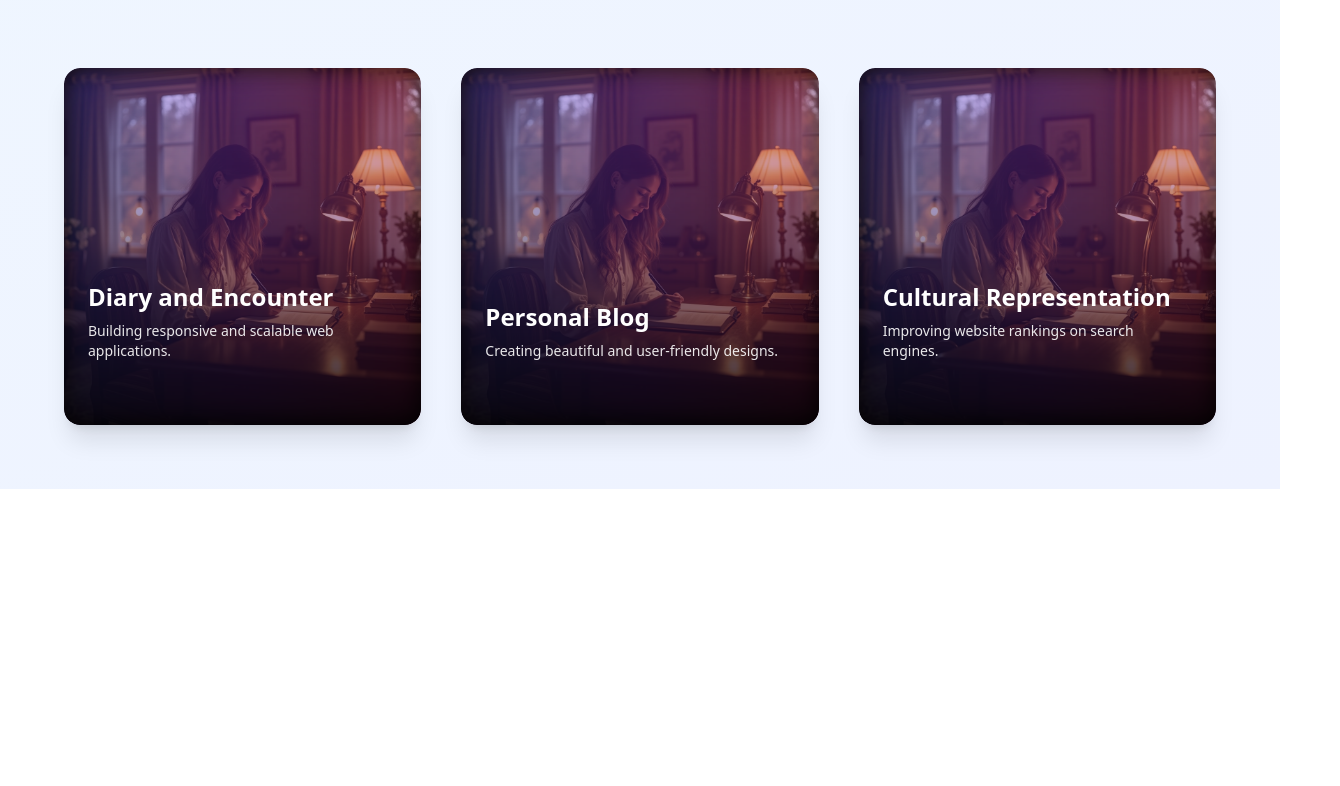
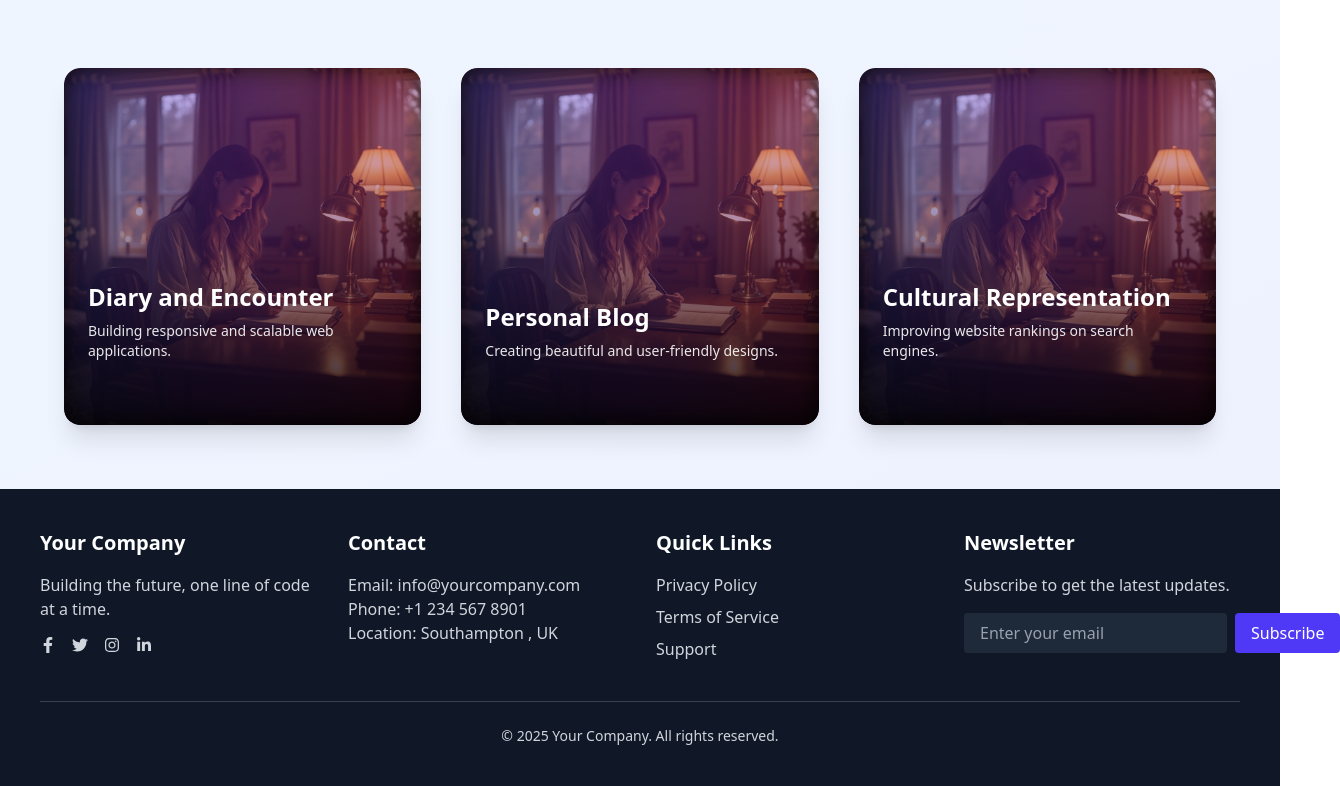
Before and after one commit to lasyaVelisela1805/Portfolio_Web_App, a React (Vite) app: page / in a window 1280 px wide. Shown: the part 988-1774 px from the top of the page, 1340 px wide, since content can reach past the window. Before the commit the page ends 1477 px from the top, so only its background shows below. Built offline with nearby package versions, Linux system fonts and the light colour scheme.

Commit message:
added footer page

```diff
--- a/package.json
+++ b/package.json
@@ -13,6 +13,7 @@
     "@tailwindcss/vite": "^4.1.6",
     "react": "^19.1.0",
     "react-dom": "^19.1.0",
+    "react-icons": "^5.5.0",
     "react-router-dom": "^7.6.0",
     "tailwindcss": "^4.1.6"
   },
--- a/src/App.jsx
+++ b/src/App.jsx
@@ -1,6 +1,7 @@
 import { BrowserRouter as Router, Routes, Route } from 'react-router-dom';
 import Home from './Components/Home.jsx';
 import Main from './Components/Main.jsx';
+import BlaBlaa from './Components/BlaBlaa.jsx';
 import ServiceOne from './Components/ServiceOne.jsx';
 // import ServiceTwo from './pages/ServiceTwo.jsx';
 // import ServiceThree from './pages/ServiceThree.jsx';
@@ -13,6 +14,7 @@ function App() {
           <>
             <Home />
             <Main />
+            <BlaBlaa />
           </>
         } />
         <Route path="/service-one" element={<ServiceOne />} />
--- /dev/null
+++ b/src/Components/BlaBlaa.jsx
@@ -0,0 +1,66 @@
+import React from 'react'
+import { FaFacebookF, FaTwitter, FaInstagram, FaLinkedinIn } from 'react-icons/fa'
+
+const BlaBlaa = () => {
+  return (
+    <footer className="bg-gray-900 text-gray-300 py-10 animate-fade-in">
+      <div className="max-w-7xl mx-auto px-6 sm:px-10">
+        <div className="grid grid-cols-1 md:grid-cols-4 gap-8">
+
+          {/* Company Info */}
+          <div>
+            <h2 className="text-xl font-semibold mb-4 text-white">Your Company</h2>
+            <p>Building the future, one line of code at a time.</p>
+            <div className="flex space-x-4 mt-4">
+              <a href="#" className="hover:text-white transition-colors"><FaFacebookF /></a>
+              <a href="#" className="hover:text-white transition-colors"><FaTwitter /></a>
+              <a href="#" className="hover:text-white transition-colors"><FaInstagram /></a>
+              <a href="#" className="hover:text-white transition-colors"><FaLinkedinIn /></a>
+            </div>
+          </div>
+
+          {/* Contact Info */}
+          <div>
+            <h2 className="text-xl font-semibold mb-4 text-white">Contact</h2>
+            <p>Email: info@yourcompany.com</p>
+            <p>Phone: +1 234 567 8901</p>
+            <p>Location: Southampton , UK</p>
+          </div>
+
+          {/* Quick Links */}
+          <div>
+            <h2 className="text-xl font-semibold mb-4 text-white">Quick Links</h2>
+            <ul className="space-y-2">
+              <li><a href="#" className="hover:text-white">Privacy Policy</a></li>
+              <li><a href="#" className="hover:text-white">Terms of Service</a></li>
+              <li><a href="#" className="hover:text-white">Support</a></li>
+            </ul>
+          </div>
+
+          {/* Newsletter */}
+          <div>
+            <h2 className="text-xl font-semibold mb-4 text-white">Newsletter</h2>
+            <p>Subscribe to get the latest updates.</p>
+            <form className="mt-4 flex flex-col sm:flex-row gap-2">
+              <input
+                type="email"
+                placeholder="Enter your email"
+                className="px-4 py-2 rounded bg-gray-800 text-white placeholder-gray-400 focus:outline-none"
+              />
+              <button className="bg-indigo-600 hover:bg-indigo-500 text-white px-4 py-2 rounded transition-colors">
+                Subscribe
+              </button>
+            </form>
+          </div>
+        </div>
+
+        <div className="mt-10 border-t border-gray-700 pt-6 text-sm text-center">
+          &copy; {new Date().getFullYear()} Your Company. All rights reserved.
+        </div>
+      </div>
+    </footer>
+  )
+}
+
+export default BlaBlaa
+//
--- /dev/null
+++ b/tailwind.config.js
@@ -0,0 +1,21 @@
+/** @type {import('tailwindcss').Config} */
+export default {
+    content: [
+      "./index.html",
+      "./src/**/*.{js,ts,jsx,tsx}",
+    ],
+    theme: {
+      extend: {
+        animation: {
+          'fade-in': 'fadeIn 1s ease-out',
+        },
+        keyframes: {
+          fadeIn: {
+            '0%': { opacity: 0, transform: 'translateY(20px)' },
+            '100%': { opacity: 1, transform: 'translateY(0)' },
+          },
+        },
+      },
+    },
+    plugins: [],
+  }
```
Also changed, not shown: 1 other file (tests, documents, lock files or other folders).
